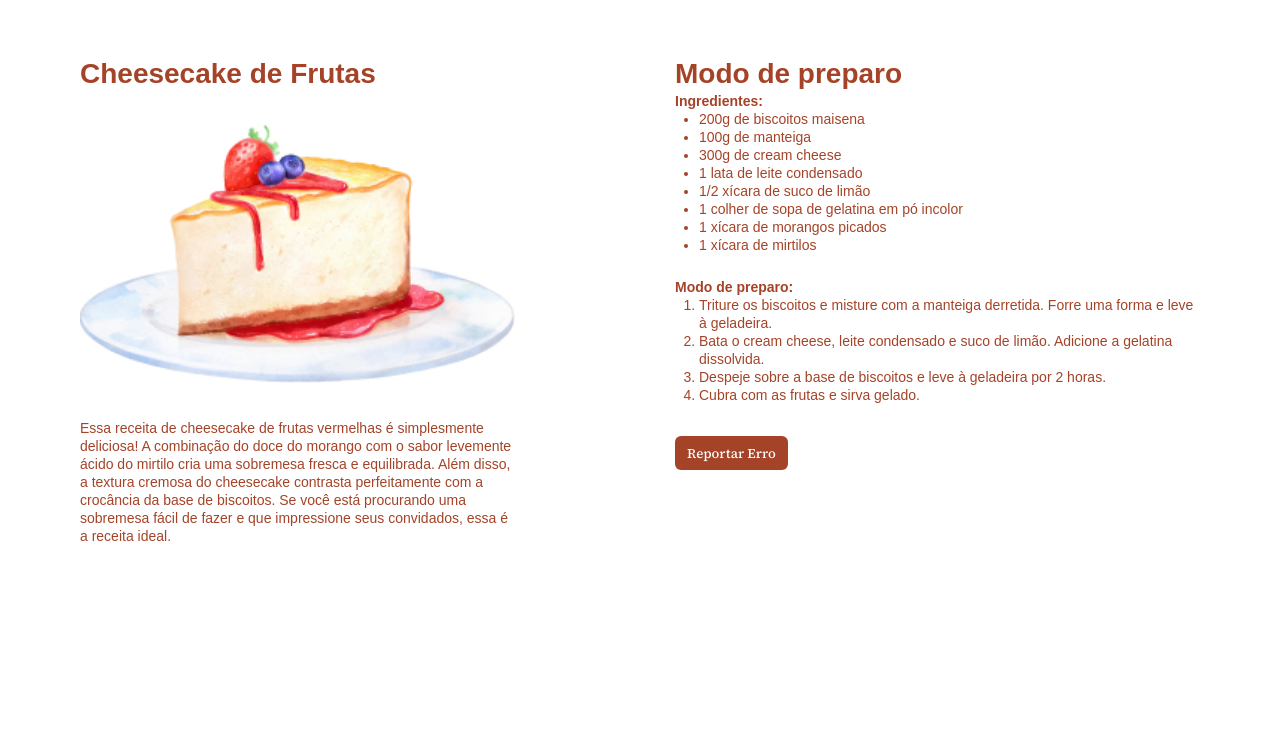
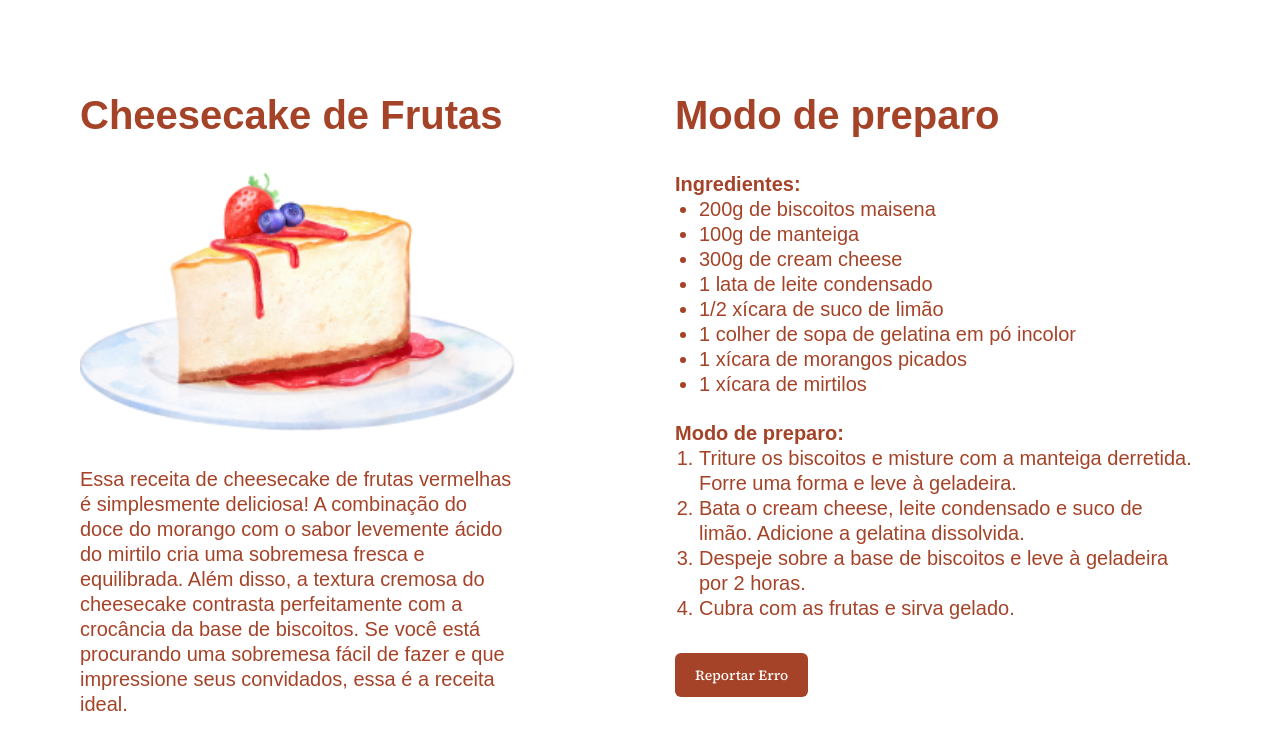
Before and after one commit to crisfeitosa/explorer-stage-3-cheesecake, a plain HTML site: page index.html in a window 1280 px wide. Drawn offline with Linux system fonts and the light colour scheme; a web font is replaced by a local one.

Commit message:
Ajustando as fontes e finalizando o layout para o desktop

```diff
--- a/style.css
+++ b/style.css
@@ -55,6 +55,10 @@ h2 {
   line-height: 3.6rem;
 }
 
+h2 {
+  margin-bottom: 3.2rem;
+}
+
 p,
 li,
 strong {
@@ -76,6 +80,8 @@ ul {
     flex-direction: row;
     max-width: fit-content;
     gap: 16rem;
+
+    padding: 9rem 6rem;
   }
 
   .recipe {
@@ -85,4 +91,23 @@ ul {
   .ingredients {
     max-width: 52.5rem;
   }
+
+  h1,
+  h2 {
+    font-size: 4rem;
+    line-height: 5rem;
+  }
+
+  p,
+  li,
+  strong {
+    font-size: 2rem;
+    line-height: 2.5rem;
+  }
+
+  button {
+    padding: 1rem 2rem;
+    font-size: 1.4rem;
+    line-height: 2.4rem;
+  }
 }
```
